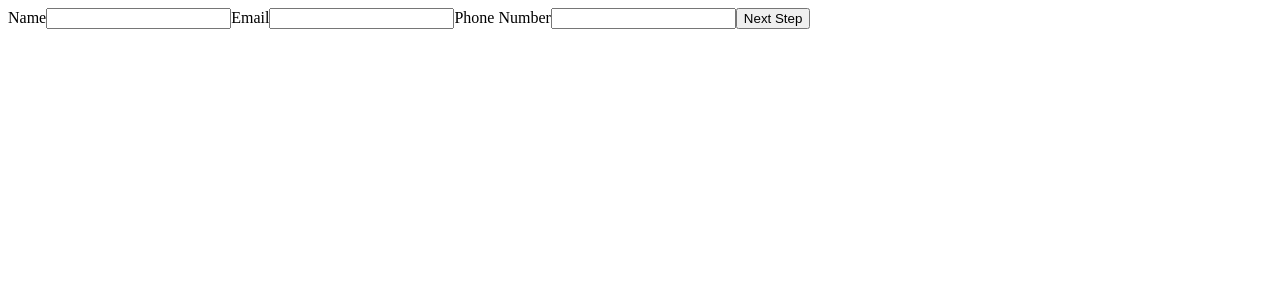
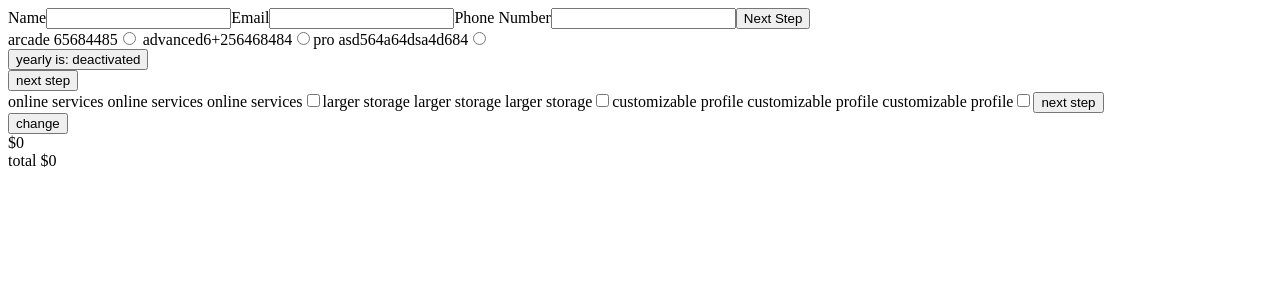
Before and after one commit to Silkiercomet/multi-step-form-react, a React (Vite) app: page / in a window 1280 px wide. Shown: the top 300 px of the page. Built offline with nearby package versions, Linux system fonts and the light colour scheme.

Commit message:
forms and functionality added

```diff
--- a/src/App.jsx
+++ b/src/App.jsx
@@ -1,9 +1,13 @@
 import { useState, useEffect } from 'react'
 import './App.css'
 import Form1 from './components/Form1'
+import Form2 from './components/Form2'
+import Form3 from './components/Form3'
+import Form4 from './components/Form4'
+
 
 function App() {
-  const [fullForm, setFullform] = useState({name:"",email:"",phone:""})
+  const [fullForm, setFullform] = useState({name:"",email:"",phone:"",billing:{type:"",price:0, plan:""}, addon:[], total:0})
 
   useEffect(() => {
     console.log(fullForm)
@@ -11,6 +15,9 @@ function App() {
   return (
     <div className="App">
       <Form1 setFullform={setFullform}/>
+      <Form2 setFullform={setFullform}/>
+      <Form3 setFullform={setFullform}/>
+      <Form4 fullForm={fullForm} />
     </div>
   )
 }
--- a/src/components/Form2.jsx
+++ b/src/components/Form2.jsx
@@ -1,14 +1,53 @@
-import React from 'react'
+import {useState} from 'react'
 import { useForm } from "react-hook-form";
-const Form2 = () => {
+
+
+
+const Form2 = ({setFullform}) => {
+  const [yearly, setYearly] = useState(false)
   const {
     register,
     handleSubmit,
     watch,
     formState: { errors }
   } = useForm();
+
+  const OnYearly = () => setYearly(!yearly)
+  const onSubmit = (e) => {
+    const prices = {
+      "arcade": 9,
+      "advanced": 12,
+      "pro": 15
+    }
+    const value = yearly ? prices[e.plan] * 10 : prices[e.plan]
+    const type = yearly ? "yearly" : "monthly"
+    // resets addon, if is a step back is a problem
+    const billing = {
+    type: type,
+    price:value,
+    plan:e.plan,
+    addon:[]
+    }
+    const total = billing["price"]
+    setFullform((prev) => ({...prev, billing:billing, total:total}))
+
+  }
   return (
-    <div>Form</div>
+    <div>
+      <form onSubmit={handleSubmit(onSubmit)}>
+        <label htmlFor="arcade">arcade 65684485</label>
+        <input className='radio__input' type="radio" name="arcade" id="arcade" {...register("plan", { required: true })} value={"arcade"}/>
+        <label htmlFor="advanced"> advanced6+256468484</label>
+        <input className='radio__input' type="radio" name="advanced" id="advanced" {...register("plan", { required: true })} value={"advanced"}/>
+        <label htmlFor="pro">pro asd564a64dsa4d684</label>
+        <input className='radio__input' type="radio" name="pro" id="pro" {...register("plan", { required: true })} value={"pro"} />
+        <div>
+        <button onClick={OnYearly}>yearly is: {yearly ? "activated" : "deactivated"}</button>
+        </div>
+        <button type="submit">next step</button>
+      </form>
+
+    </div>
   )
 }
 
--- a/src/components/Form3.jsx
+++ b/src/components/Form3.jsx
@@ -1,15 +1,65 @@
-import React from 'react'
+import React from "react";
 import { useForm } from "react-hook-form";
-const Form3 = () => {
+const Form3 = ({ setFullform }) => {
   const {
     register,
     handleSubmit,
-    watch,
-    formState: { errors }
+    formState: { errors },
   } = useForm();
+
+  const onSubmit = (e) => {
+    if (!e.addon.length) return;
+
+    let add = e.addon.reduce(
+      (acc, cur) => (cur === "online services" ? (acc += 1) : (acc += 2)),
+      0
+    );
+    setFullform((prev) => {
+      let { billing, total } = prev;
+      if (billing.type === "yearly") {
+        add *= 12;
+        total += add
+      }
+
+      return { ...prev, billing: billing, addon: e.addon, total:total };
+    });
+  };
+
   return (
-    <div>Form</div>
-  )
-}
+    <form onSubmit={handleSubmit(onSubmit)}>
+      <label htmlFor="online">
+        online services online services online services
+      </label>
+      <input
+        type="checkbox"
+        name="online services"
+        value={"online services"}
+        {...register("addon")}
+        id="online"
+      />
+      <label htmlFor="storage">
+        larger storage larger storage larger storage
+      </label>
+      <input
+        type="checkbox"
+        name="larger storage"
+        value={"larger storage"}
+        {...register("addon")}
+        id="storage"
+      />
+      <label htmlFor="custom">
+        customizable profile customizable profile customizable profile
+      </label>
+      <input
+        type="checkbox"
+        name="customizable profile"
+        value={"customizable profile"}
+        {...register("addon")}
+        id="custom"
+      />
+      <button>next step</button>
+    </form>
+  );
+};
 
-export default Form3
+export default Form3;
--- a/src/components/Form4.jsx
+++ b/src/components/Form4.jsx
@@ -1,14 +1,30 @@
 import React from 'react'
-import { useForm } from "react-hook-form";
-const Form4 = () => {
-  const {
-    register,
-    handleSubmit,
-    watch,
-    formState: { errors }
-  } = useForm();
+
+const Form4 = ({fullForm}) => {
+
   return (
-    <div>Form</div>
+    <div>
+      <div className="row">
+        <div className="plan">
+          <span>{fullForm.billing["plan"]}</span>
+          <button>change</button>
+        </div>
+        <span className="total">{`$${fullForm.billing["price"]}`}</span>
+      </div>
+      <div className="row">
+        {fullForm.addon.map(e => <div className="row">
+        <div className="addon">
+          <span>{e}</span>
+        </div>
+        <span className="addon__price">${`${e === "online services" ?  '1' :  '2'}`}/{fullForm.billing.type === "yearly" ? "y" : "m"}</span>
+        </div>)}
+      </div>
+      <div className="row">
+        <span>total </span>
+        <span>${fullForm.total}</span>
+      </div>
+
+    </div>
   )
 }
 
```
